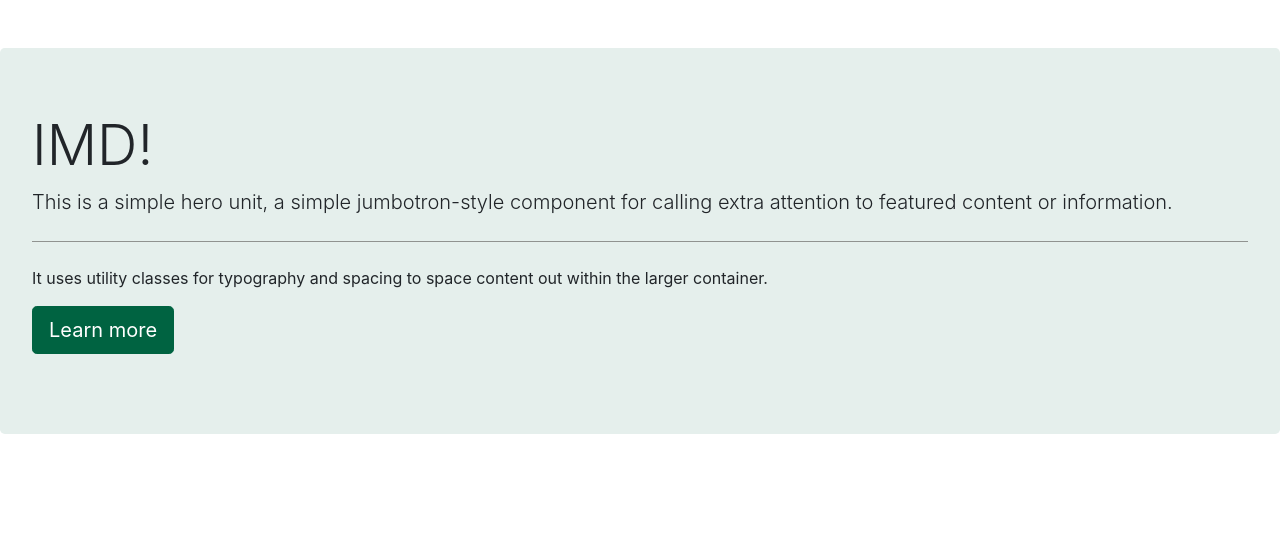
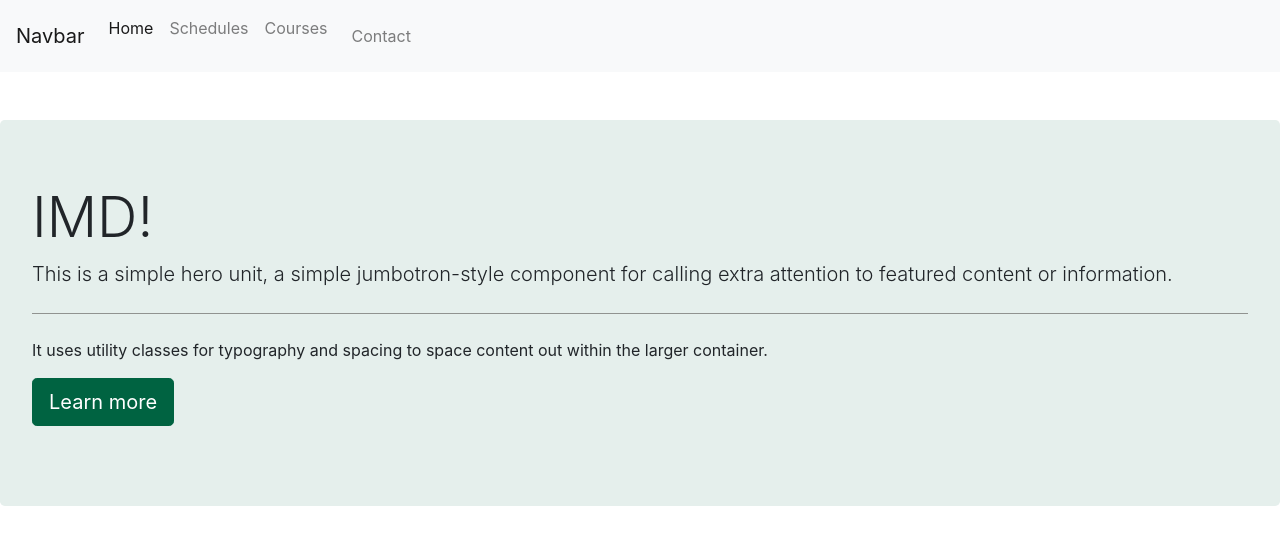
Before and after one commit to MTM6330-F18/final-backrow, a website: page index.html in a window 1280 px wide. Drawn offline with nearby package versions, Linux system fonts and the light colour scheme; files that its build step writes are made by us from their sources.

Commit message:
Initial commit

```diff
--- a/index.html
+++ b/index.html
@@ -8,6 +8,28 @@
   <link rel="stylesheet" href="css/min/main.css">
   <title>MTM6330-F18 Final Project</title>
 </head>
+<nav class="navbar navbar-expand-lg navbar-light bg-light">
+  <a class="navbar-brand" href="#">Navbar</a>
+  <button class="navbar-toggler" type="button" data-toggle="collapse" data-target="#navbarNavDropdown" aria-controls="navbarNavDropdown" aria-expanded="false" aria-label="Toggle navigation">
+    <span class="navbar-toggler-icon"></span>
+  </button>
+  <div class="collapse navbar-collapse" id="navbarNavDropdown">
+    <ul class="navbar-nav">
+      <li class="nav-item active">
+        <a class="nav-link" href="#">Home <span class="sr-only">(current)</span></a>
+      </li>
+      <li class="nav-item">
+        <a class="nav-link" href="#">Schedules</a>
+      </li>
+      <li class="nav-item">
+        <a class="nav-link" href="#">Courses</a>
+      </li>
+      <li class="nav-link">
+        <a class="nav-link" href="#">Contact</a>
+      </li>
+    </ul>
+  </div>
+</nav>
 
 <body>
   <div class="containe-r">
```
